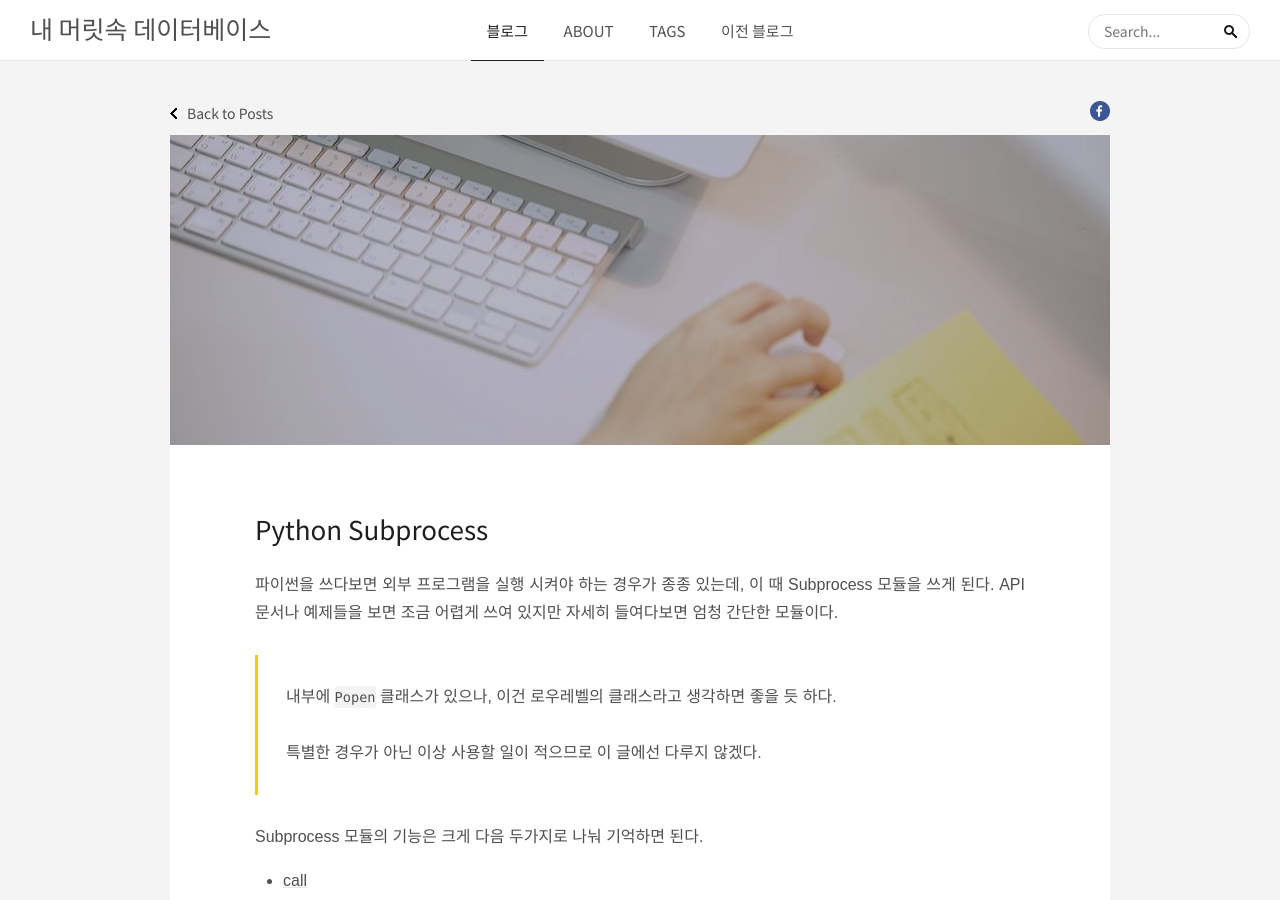
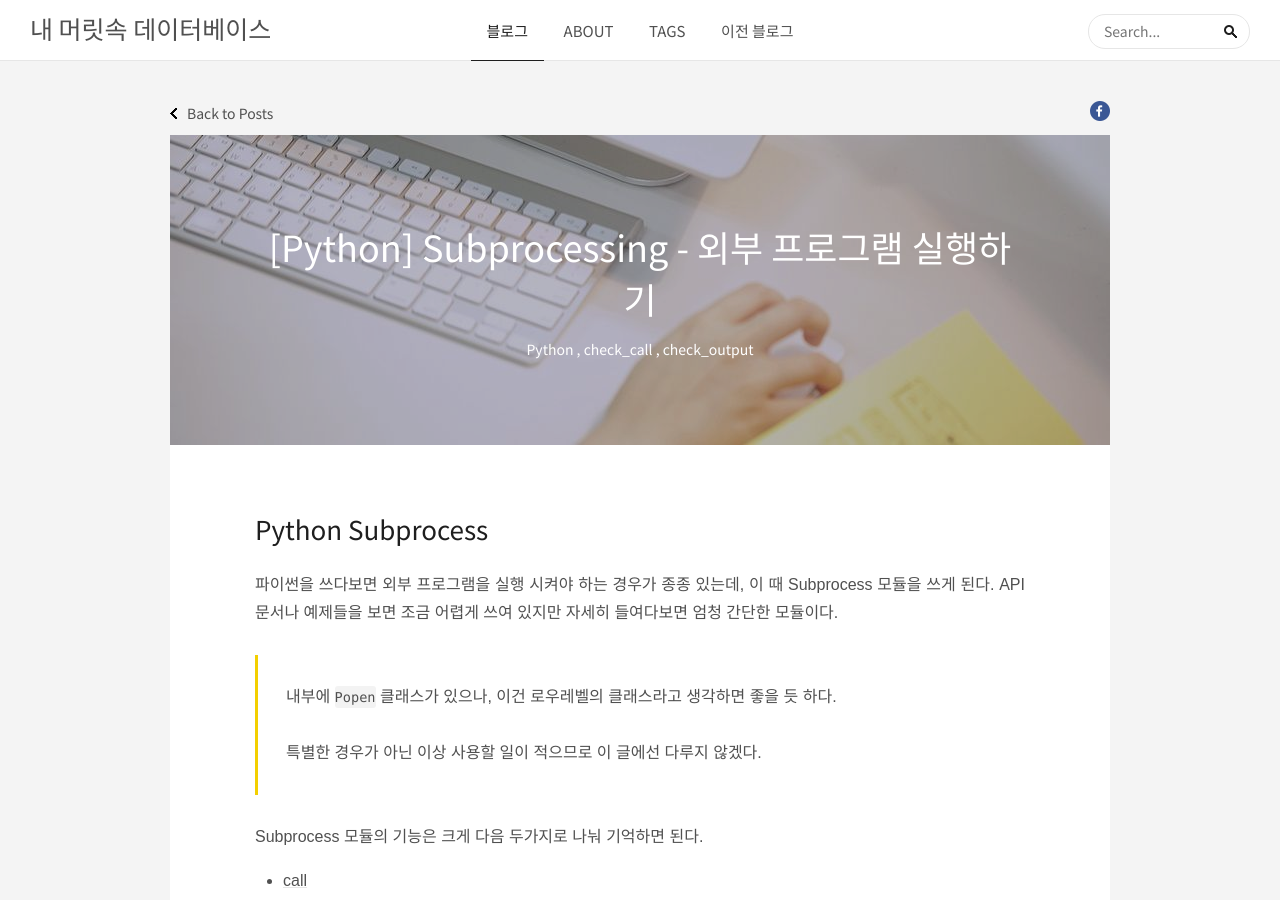
Before and after one commit to namioto/namioto.github.io, a Jekyll site: the page built from _posts/2018/2018-03-27-subprocessing.md, in a window 1280 px wide and 900 px high. Built offline with Jekyll 4.4.1, drawn with Linux system fonts in a browser that asks for light colours; our own code applies the rules of GitHub Pages for plain Markdown files; comment, search, counter and statistics services are not loaded; some of the changed text lies outside the part shown.

Commit message:
제목 오류 재 수정.

```diff
--- a/_posts/2018/2018-03-27-subprocessing.md
+++ b/_posts/2018/2018-03-27-subprocessing.md
@@ -1,11 +1,12 @@
 ---
 layout: post
-title: [Python] Subprocessing - 외부 프로그램 실행하기
+title: '[Python] Subprocessing - 외부 프로그램 실행하기'
 author: namioto
 date: '2018-03-27 13:28'
 tags:
   - Python
-  - Subprocess
+  - check_call
+  - check_output
 ---
 
 # Python Subprocess
```
